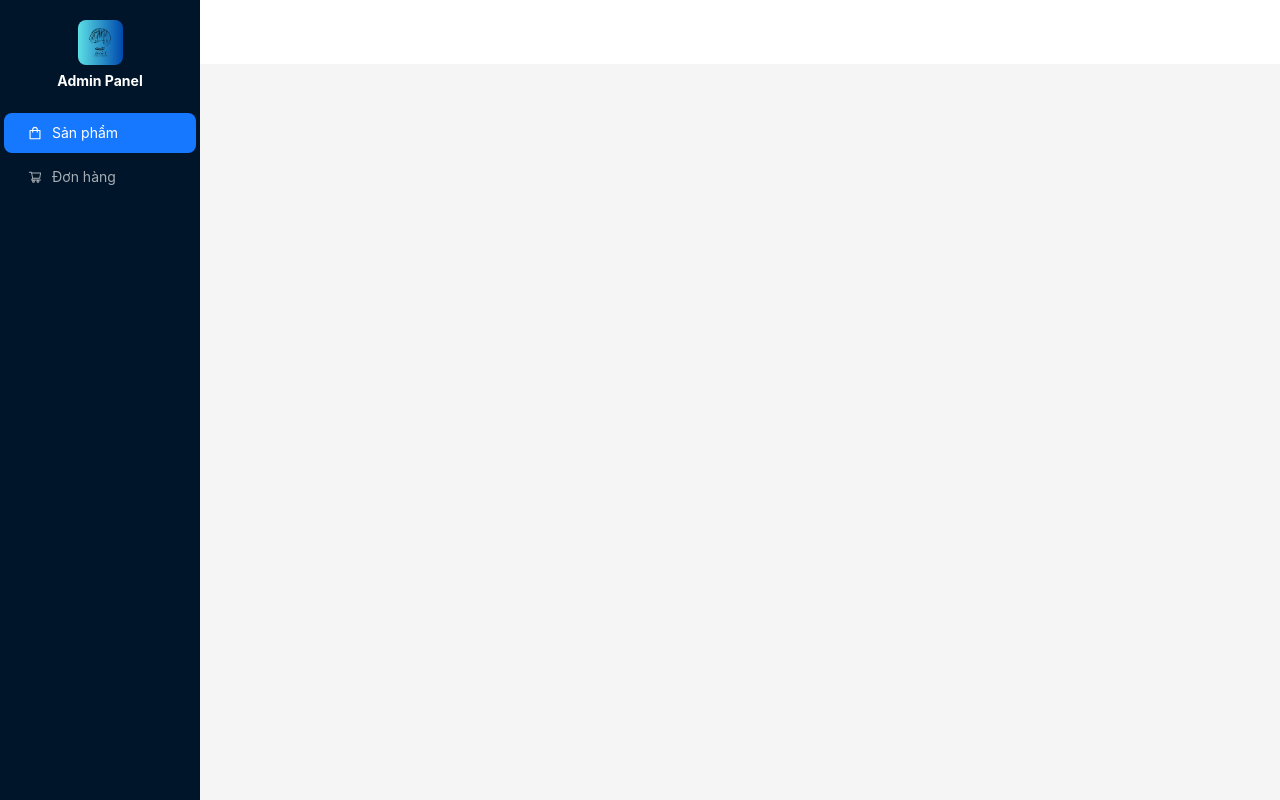
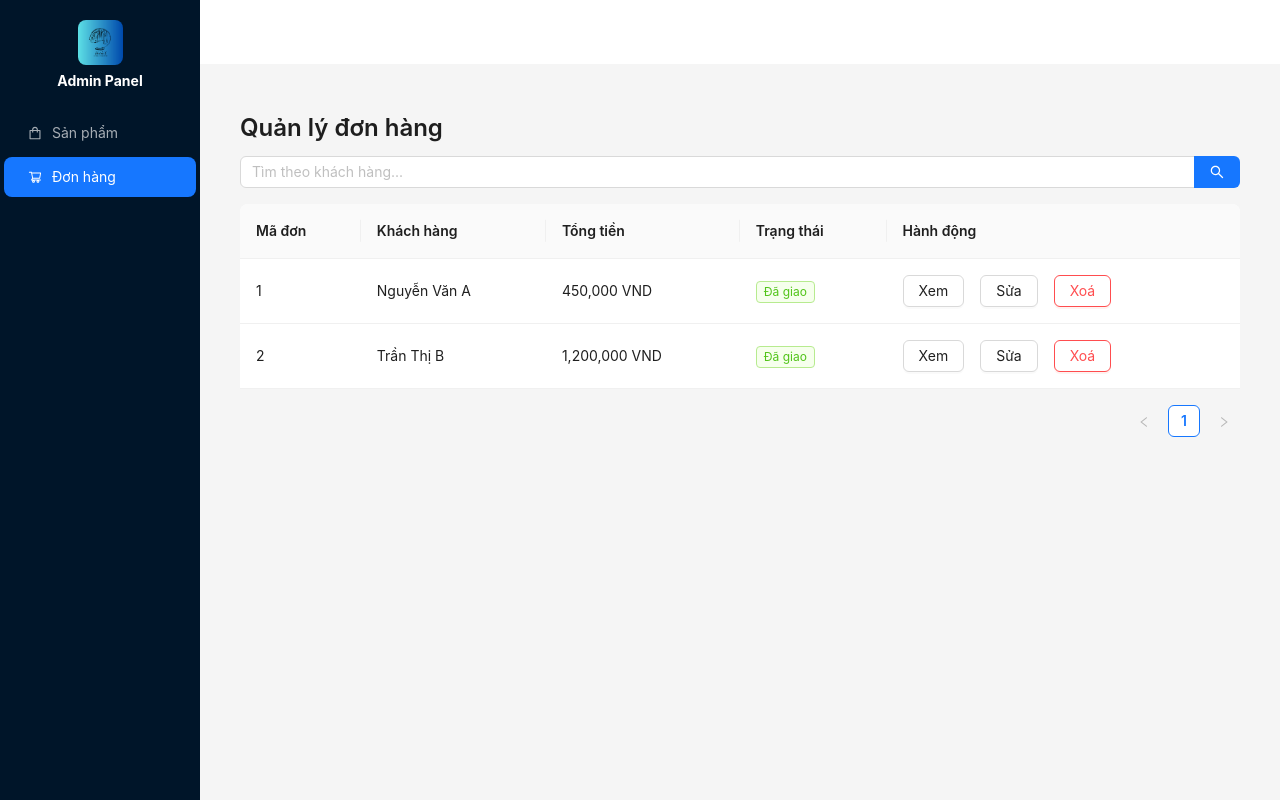
Before and after one commit to ThanhTungWork1/DATN_SU25_WEB, a React (Vite) app in the folder Frontend/my-app/: page /admin/orders in a window 1280 px wide. Built offline with nearby package versions, Linux system fonts and the light colour scheme; data requests are answered from the project's data file.

Commit message:
UI admin CRUD order

```diff
--- a/Frontend/my-app/db.json
+++ b/Frontend/my-app/db.json
@@ -33,5 +33,19 @@
       "status": true,
       "category_id": "quần nam"
     }
+  ],
+  "orders": [
+    {
+      "customer_name": "Nguyễn Văn A",
+      "total": 450000,
+      "status": "Đã giao",
+      "id": "1"
+    },
+    {
+      "id": "2",
+      "customer_name": "Trần Thị B",
+      "total": 1200000,
+      "status": "Đã giao"
+    }
   ]
 }
--- a/Frontend/my-app/src/App.tsx
+++ b/Frontend/my-app/src/App.tsx
@@ -1,7 +1,7 @@
 import React from "react";
 import logo from "./assets/logo.png";
 
-import { BrowserRouter, Routes, Route } from "react-router-dom";
+import { BrowserRouter, Routes, Route, useLocation } from "react-router-dom";
 import { adminRoutes } from "./routes/adminRoutes";
 import "antd/dist/reset.css";
 import { Layout, Menu } from "antd";
@@ -13,29 +13,54 @@ import {
 
 const { Header, Content, Sider } = Layout;
 
-function App() {
+function SidebarMenu() {
+  const location = useLocation();
+  const path = location.pathname;
+
+  // Lấy key tương ứng với URL hiện tại
+  const selectedKey =
+    path.startsWith("/admin/products") ? "1"
+    : path.startsWith("/admin/orders") ? "2"
+    : path.startsWith("/login") ? "3"
+    : "";
+
   return (
-    <BrowserRouter>
+    <Menu
+      theme="dark"
+      mode="inline"
+      selectedKeys={[selectedKey]}
+      items={[
+        {
+          key: "1",
+          icon: <ShoppingOutlined />,
+          label: <a href="/admin/products">Sản phẩm</a>,
+        },
+        {
+          key: "2",
+          icon: <ShoppingCartOutlined />,
+          label: <a href="/admin/orders">Đơn hàng</a>,
+        },
+        // {
+        //   key: "3",
+        //   icon: <LoginOutlined />,
+        //   label: <a href="/login">Đăng nhập</a>,
+        // },
+      ]}
+    />
+  );
+}
+
+function AppLayout() {
+  return (
     <Layout style={{ minHeight: "100vh" }}>
       <Sider breakpoint="lg" collapsedWidth="0">
         <div style={{ textAlign: "center", padding: 20 }}>
           <img src={logo} alt="Admin Panel" style={{ width: 45, borderRadius: 8 }} />
           <div style={{ color: "white", marginTop: 8, fontWeight: "bold" }}>Admin Panel</div>
         </div>
+        <SidebarMenu />
+      </Sider>
 
-          <Menu theme="dark" mode="inline" defaultSelectedKeys={["1"]}>
-  <Menu.Item key="1" icon={<ShoppingOutlined />}>
-    <a href="/admin/products">Sản phẩm</a>
-  </Menu.Item>
-  <Menu.Item key="2" icon={<ShoppingCartOutlined />}>
-    <a href="/admin/orders">Đơn hàng</a>
-  </Menu.Item>
-  {/* <Menu.Item key="3" icon={<LoginOutlined />}>
-    <a href="/login">Đăng nhập</a>
-  </Menu.Item> */}
-</Menu>
-
-        </Sider>
       <Layout>
         <Header style={{ background: "#fff", padding: 0 }} />
         <Content style={{ margin: "24px 16px 0" }}>
@@ -48,8 +73,13 @@ function App() {
         </Content>
       </Layout>
     </Layout>
+  );
+}
+
+export default function App() {
+  return (
+    <BrowserRouter>
+      <AppLayout />
     </BrowserRouter>
   );
 }
-
-export default App;
--- a/Frontend/my-app/src/api/order.ts
+++ b/Frontend/my-app/src/api/order.ts
@@ -0,0 +1,9 @@
+import axios from "axios";
+
+const ORDER_API_URL = "http://localhost:3001/orders";
+
+export const getOrders = () => axios.get(ORDER_API_URL);
+export const getOrder = (id: string) => axios.get(`${ORDER_API_URL}/${id}`);
+export const createOrder = (data: any) => axios.post(ORDER_API_URL, data);
+export const updateOrder = (id: string, data: any) => axios.put(`${ORDER_API_URL}/${id}`, data);
+export const deleteOrder = (id: string) => axios.delete(`${ORDER_API_URL}/${id}`);
--- a/Frontend/my-app/src/pages/admin/orders/OrderDetail.tsx
+++ b/Frontend/my-app/src/pages/admin/orders/OrderDetail.tsx
@@ -0,0 +1,33 @@
+import React, { useEffect, useState } from "react";
+import { useParams } from "react-router-dom";
+import { getOrder } from "../../../api/order";
+import { Typography, Descriptions, message } from "antd";
+
+const { Title } = Typography;
+
+export default function OrderDetail() {
+  const { id } = useParams();
+  const [order, setOrder] = useState<any>(null);
+
+  useEffect(() => {
+    if (id) {
+      getOrder(id)
+        .then((res) => setOrder(res.data))
+        .catch(() => message.error("Không tìm thấy đơn hàng"));
+    }
+  }, [id]);
+
+  if (!order) return null;
+
+  return (
+    <div>
+      <Title level={3}>Chi tiết đơn hàng #{order.id}</Title>
+      <Descriptions bordered column={1}>
+        <Descriptions.Item label="Khách hàng">{order.customer_name}</Descriptions.Item>
+        <Descriptions.Item label="Tổng tiền">{order.total.toLocaleString()} VND</Descriptions.Item>
+        <Descriptions.Item label="Trạng thái">{order.status}</Descriptions.Item>
+        <Descriptions.Item label="Ghi chú">{order.note || "Không có"}</Descriptions.Item>
+      </Descriptions>
+    </div>
+  );
+}
--- a/Frontend/my-app/src/pages/admin/orders/OrderForm.tsx
+++ b/Frontend/my-app/src/pages/admin/orders/OrderForm.tsx
@@ -0,0 +1,85 @@
+import React, { useEffect } from "react";
+import { useNavigate, useParams } from "react-router-dom";
+import { createOrder, getOrder, updateOrder } from "../../../api/order";
+import { Form, Input, Button, Typography, Select, message } from "antd";
+
+const { Title } = Typography;
+const { Option } = Select;
+
+export default function OrderForm() {
+  const [formRef] = Form.useForm();
+  const navigate = useNavigate();
+  const { id } = useParams();
+
+  useEffect(() => {
+    if (id) {
+      getOrder(id)
+        .then((res) => {
+          console.log("📦 Dữ liệu đơn hàng:", res.data); // ✅ Log kiểm tra
+          const data = res.data;
+          if (data && data.customer_name && data.total && data.status) {
+            formRef.setFieldsValue(data);
+          } else {
+            message.warning("Thiếu dữ liệu đơn hàng!");
+          }
+        })
+        .catch(() => {
+          message.error("Không tìm thấy đơn hàng");
+        });
+    }
+  }, [id]);
+
+  const onFinish = async (values: any) => {
+    if (id) {
+      await updateOrder(id, values);
+      message.success("Cập nhật đơn hàng thành công");
+    } else {
+      await createOrder(values);
+      message.success("Tạo đơn hàng thành công");
+    }
+    navigate("/admin/orders");
+  };
+
+  return (
+    <div>
+      <Title level={3}>{id ? "Chỉnh sửa đơn hàng" : "Tạo mới đơn hàng"}</Title>
+      <Form form={formRef} onFinish={onFinish} layout="vertical">
+        <Form.Item
+          label="Tên khách hàng"
+          name="customer_name"
+          rules={[{ required: true, message: "Vui lòng nhập tên" }]}
+        >
+          <Input />
+        </Form.Item>
+
+        <Form.Item
+          label="Tổng tiền"
+          name="total"
+          rules={[{ required: true, message: "Vui lòng nhập tổng tiền" }]}
+        >
+          <Input type="number" />
+        </Form.Item>
+
+        <Form.Item
+          label="Trạng thái"
+          name="status"
+          rules={[{ required: true, message: "Vui lòng chọn trạng thái" }]}
+        >
+          <Select>
+            <Option value="Chờ xác nhận">Chờ xác nhận</Option>
+            <Option value="Đã xác nhận">Đã xác nhận</Option>
+            <Option value="Đang giao">Đang giao</Option>
+            <Option value="Đã giao">Đã giao</Option>
+            <Option value="Đã huỷ">Đã huỷ</Option>
+          </Select>
+        </Form.Item>
+
+        <Form.Item>
+          <Button type="primary" htmlType="submit">
+            {id ? "Cập nhật" : "Tạo mới"}
+          </Button>
+        </Form.Item>
+      </Form>
+    </div>
+  );
+}
--- a/Frontend/my-app/src/pages/admin/orders/OrderList.tsx
+++ b/Frontend/my-app/src/pages/admin/orders/OrderList.tsx
@@ -0,0 +1,86 @@
+import React, { useEffect, useState } from "react";
+import { getOrders, deleteOrder } from "../../../api/order";
+import { useNavigate } from "react-router-dom";
+import { Table, Button, Popconfirm, Space, message, Typography, Badge, Input, Tag } from "antd";
+
+const { Title } = Typography;
+const { Search } = Input;
+
+export default function OrderList() {
+  const [orders, setOrders] = useState([]);
+  const [loading, setLoading] = useState(true);
+  const [search, setSearch] = useState("");
+  const navigate = useNavigate();
+
+  const fetchData = async () => {
+    setLoading(true);
+    const res = await getOrders();
+    setOrders(res.data);
+    setLoading(false);
+  };
+
+  useEffect(() => {
+    fetchData();
+  }, []);
+
+  const handleDelete = async (id: string) => {
+    await deleteOrder(id);
+    message.success("Đã xoá đơn hàng");
+    fetchData();
+  };
+
+  const filtered = orders.filter((item: any) =>
+    item.customer_name.toLowerCase().includes(search.toLowerCase())
+  );
+
+  const statusColor = (status: string) => {
+    switch (status) {
+      case "Chờ xác nhận": return "default";
+      case "Đã xác nhận": return "processing";
+      case "Đang giao": return "warning";
+      case "Đã giao": return "success";
+      case "Đã huỷ": return "error";
+      default: return "default";
+    }
+  };
+
+  const columns = [
+    { title: "Mã đơn", dataIndex: "id", key: "id" },
+    { title: "Khách hàng", dataIndex: "customer_name", key: "customer_name" },
+    { title: "Tổng tiền", dataIndex: "total", key: "total", render: (text: number) => `${text.toLocaleString()} VND` },
+    {
+      title: "Trạng thái",
+      dataIndex: "status",
+      key: "status",
+      render: (status: string) => <Tag color={statusColor(status)}>{status}</Tag>
+    },
+    {
+      title: "Hành động",
+      key: "action",
+      render: (_: any, record: any) => (
+        <Space size="middle">
+          <Button onClick={() => navigate(`/admin/orders/detail/${record.id}`)}>Xem</Button>
+          <Button onClick={() => navigate(`/admin/orders/edit/${record.id}`)}>Sửa</Button>
+          <Popconfirm
+            title="Bạn có chắc chắn muốn xoá?"
+            onConfirm={() => handleDelete(record.id)}
+            okText="Xoá"
+            cancelText="Huỷ"
+          >
+            <Button danger>Xoá</Button>
+          </Popconfirm>
+        </Space>
+      ),
+    },
+  ];
+
+  return (
+    <div>
+      <Title level={3}>Quản lý đơn hàng</Title>
+      <Space direction="vertical" style={{ marginBottom: 16, width: "100%" }}>
+        <Search placeholder="Tìm theo khách hàng..." onChange={(e) => setSearch(e.target.value)} enterButton />
+      </Space>
+      <Table columns={columns} dataSource={filtered} rowKey="id" loading={loading} pagination={{ pageSize: 6 }} />
+    </div>
+  );
+}
--- a/Frontend/my-app/src/routes/adminRoutes.tsx
+++ b/Frontend/my-app/src/routes/adminRoutes.tsx
@@ -1,11 +1,26 @@
 import React from "react";
 import { Route } from "react-router-dom";
-import ProductList from "../pages/admin/products/ProductsList";
+
+// Sản phẩm
+import ProductList from "../pages/admin/products/ProductsList"
 import ProductForm from "../pages/admin/products/ProductForm";
 
-export const adminRoutes = [
-  <Route path="/admin/products" element={<ProductList />} key="list" />,
-  <Route path="/admin/products/create" element={<ProductForm />} key="create" />,
- <Route path="/admin/products/edit/:id" element={<ProductForm />} />
+// Đơn hàng
+import OrderList from "../pages/admin/orders/OrderList";
+import OrderForm from "../pages/admin/orders/OrderForm";
+import OrderDetail from "../pages/admin/orders/OrderDetail";
 
-];
+export const adminRoutes = (
+  <>
+    {/* Sản phẩm */}
+    <Route path="/admin/products" element={<ProductList />} key="product-list" />
+    <Route path="/admin/products/create" element={<ProductForm />} key="product-create" />
+    <Route path="/admin/products/edit/:id" element={<ProductForm />} key="product-edit" />
+
+    {/* Đơn hàng */}
+    <Route path="/admin/orders" element={<OrderList />} key="order-list" />
+    <Route path="/admin/orders/create" element={<OrderForm />} key="order-create" />
+    <Route path="/admin/orders/edit/:id" element={<OrderForm />} key="order-edit" />
+    <Route path="/admin/orders/detail/:id" element={<OrderDetail />} key="order-detail" />
+  </>
+);
```
Lines whose indentation alone changed are shown as unchanged.
